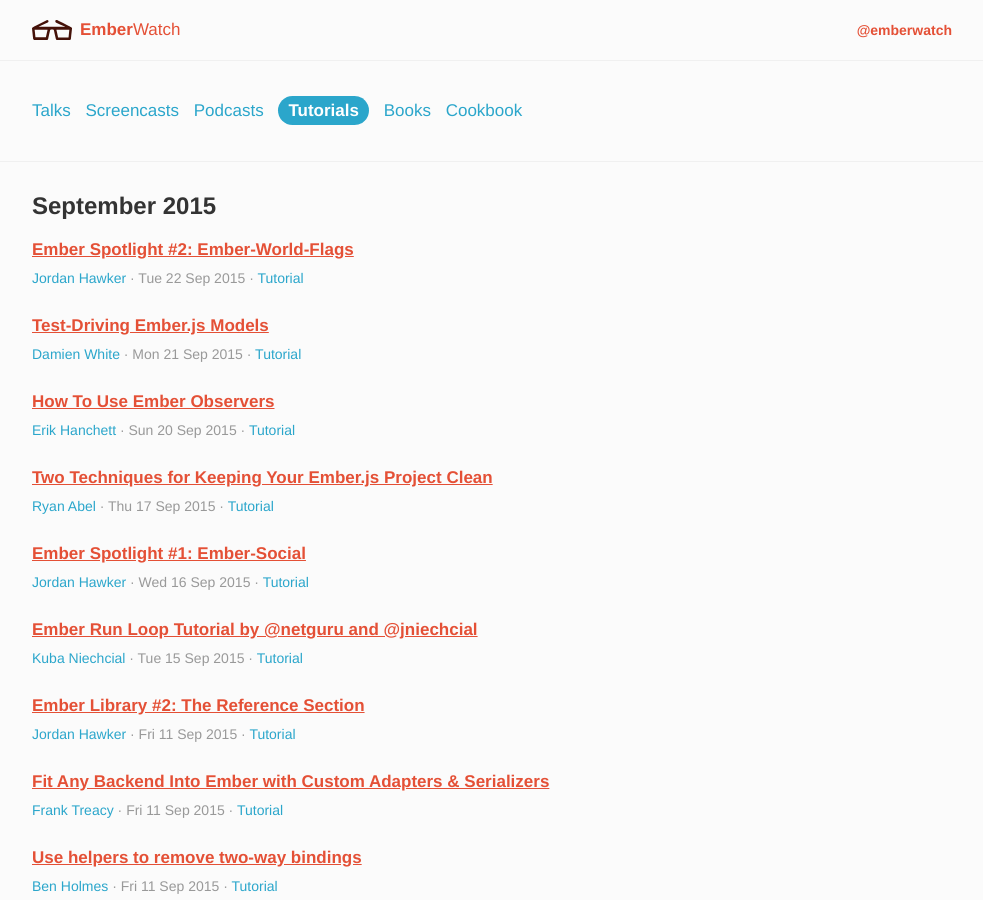
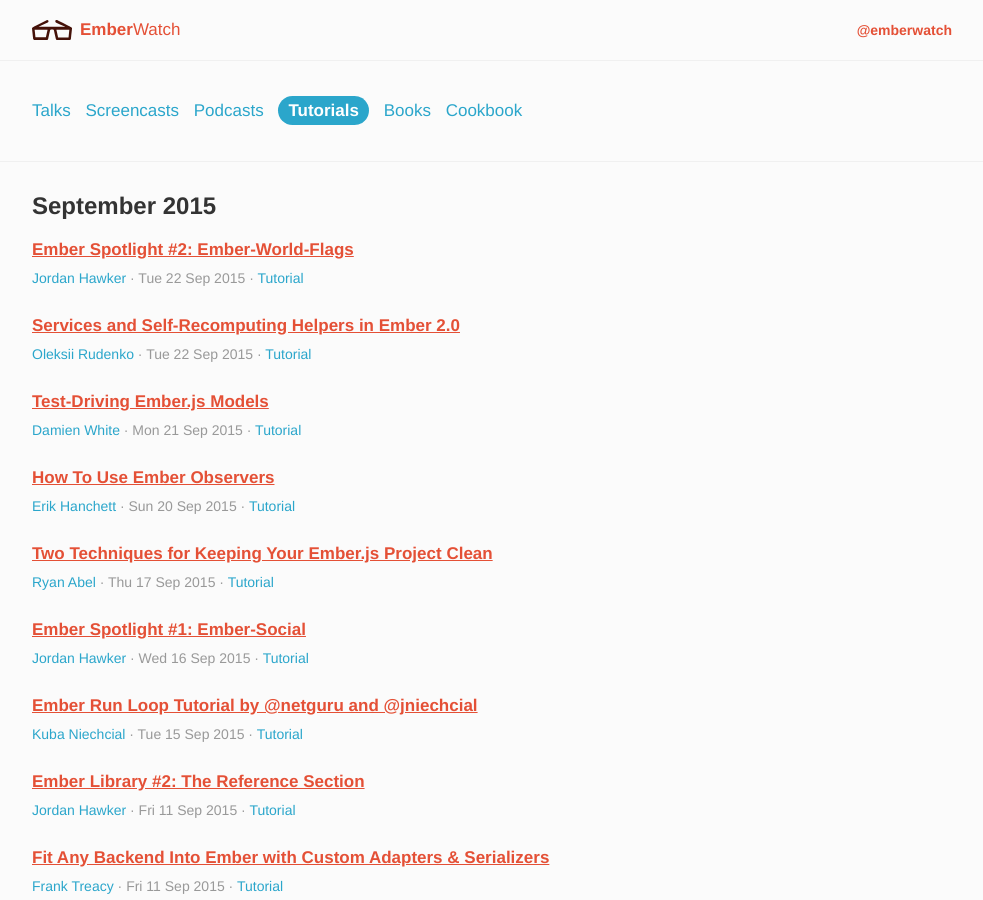
Before and after one commit to emberwatch/emberwatch, a Jekyll site: the page built from tutorials.html, in a window 1280 px wide and 900 px high. Shown: the whole window, without its empty margins (148-1131 px from the left). Built offline with Jekyll 4.4.1, drawn with Linux system fonts in a browser that asks for light colours; Markdown is read by kramdown in place of the engine named in the settings; comment, search, counter and statistics services are not loaded.

Commit message:
[Add Article] Services Self-recomputing Helpers in Ember2

```diff
--- a/_data/people.yml
+++ b/_data/people.yml
@@ -1177,3 +1177,7 @@
   id: 278
 - name: Marten Schilstra
   id: 279
+- name: Oleksii Rudenko
+  github: OrKoN
+  site: https://60devs.com/
+  id: 280
--- a/_data/tutorials.yml
+++ b/_data/tutorials.yml
@@ -1,4 +1,12 @@
 ---
+- title: Services and Self-Recomputing Helpers in Ember 2.0
+  author_ids:
+  - 280
+  date: '2015-09-22'
+  date_created: '2015-09-22'
+  date_updated: '2015-09-22'
+  urls:
+  - https://60devs.com/services-and-self-recomputing-helpers-in-ember.html
 - title: 'Ember Spotlight #2: Ember-World-Flags'
   author_ids:
   - 253
```
